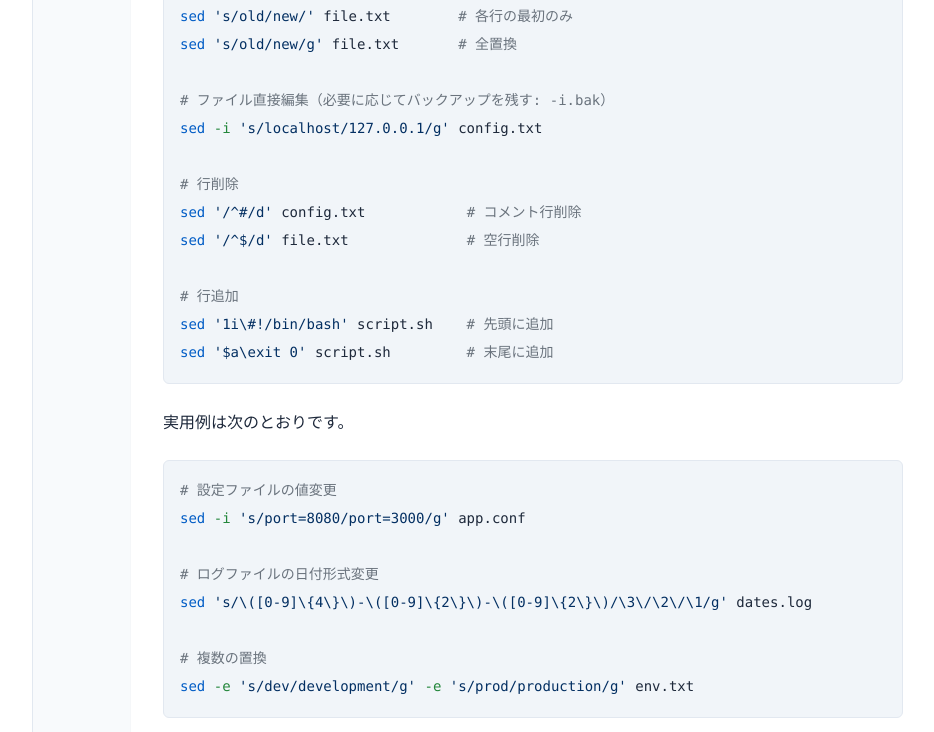
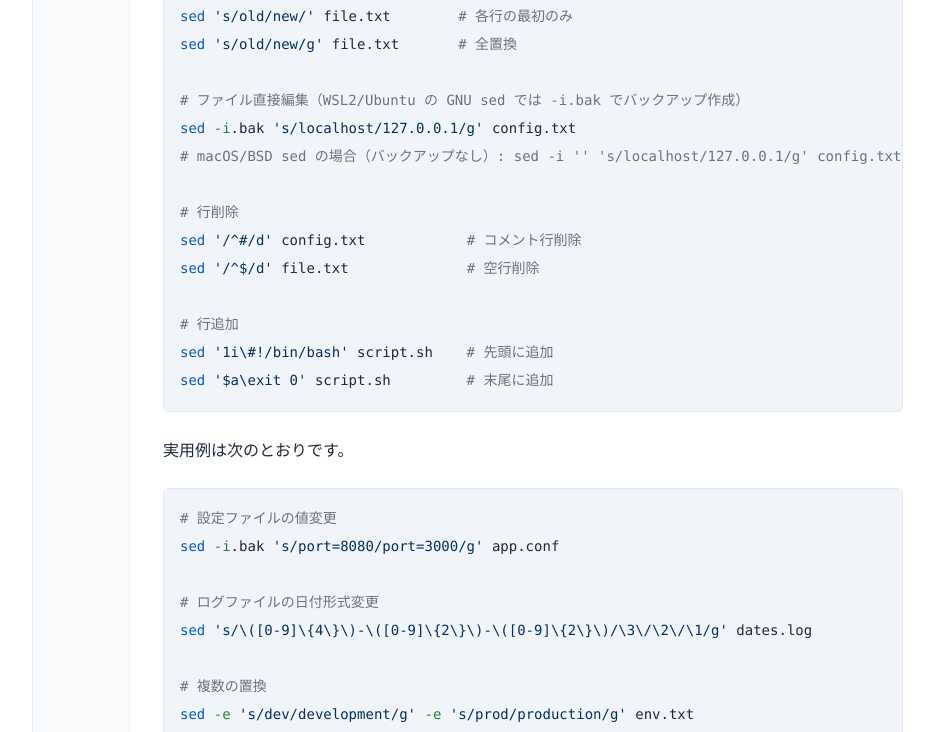
Before and after one commit to itdojp/wsl2-linux-essentials-book, a Jekyll site: the page built from docs/chapter2/index.md, in a window 1280 px wide and 900 px high, scrolled down 4802 px, cut to the strip 168-900 px from the top of the window. Shown: the whole strip, without its empty margins (247-1181 px from the left). Built offline with Jekyll 4.4.1, drawn with Linux system fonts in a browser that asks for light colours; some of the changed text lies outside the part shown.

Commit message:
docs: address remaining review feedback

````diff
--- a/docs/chapter2/index.md
+++ b/docs/chapter2/index.md
@@ -174,8 +174,9 @@ pgrep -fa nginx
 sed 's/old/new/' file.txt        # 各行の最初のみ
 sed 's/old/new/g' file.txt       # 全置換
 
-# ファイル直接編集（必要に応じてバックアップを残す: -i.bak）
-sed -i 's/localhost/127.0.0.1/g' config.txt
+# ファイル直接編集（WSL2/Ubuntu の GNU sed では -i.bak でバックアップ作成）
+sed -i.bak 's/localhost/127.0.0.1/g' config.txt
+# macOS/BSD sed の場合（バックアップなし）: sed -i '' 's/localhost/127.0.0.1/g' config.txt
 
 # 行削除
 sed '/^#/d' config.txt            # コメント行削除
@@ -189,7 +190,7 @@ sed '$a\exit 0' script.sh         # 末尾に追加
 実用例は次のとおりです。
 ```bash
 # 設定ファイルの値変更
-sed -i 's/port=8080/port=3000/g' app.conf
+sed -i.bak 's/port=8080/port=3000/g' app.conf
 
 # ログファイルの日付形式変更
 sed 's/\([0-9]\{4\}\)-\([0-9]\{2\}\)-\([0-9]\{2\}\)/\3\/\2\/\1/g' dates.log
@@ -456,7 +457,8 @@ echo "hello    world" | tr -s ' '
 LOG_FILE="${1:-}"
 
 if [ -z "$LOG_FILE" ] || [ ! -f "$LOG_FILE" ]; then
-    echo "Usage: $0 <access.log>"
+    echo "Usage: $0 <logfile>"
+    echo "  第2.3 のサンプル形式の access.log を想定"
     exit 1
 fi
 
````
Also changed, not shown: other parts of docs/chapter2/index.md (+2 -1 lines).
